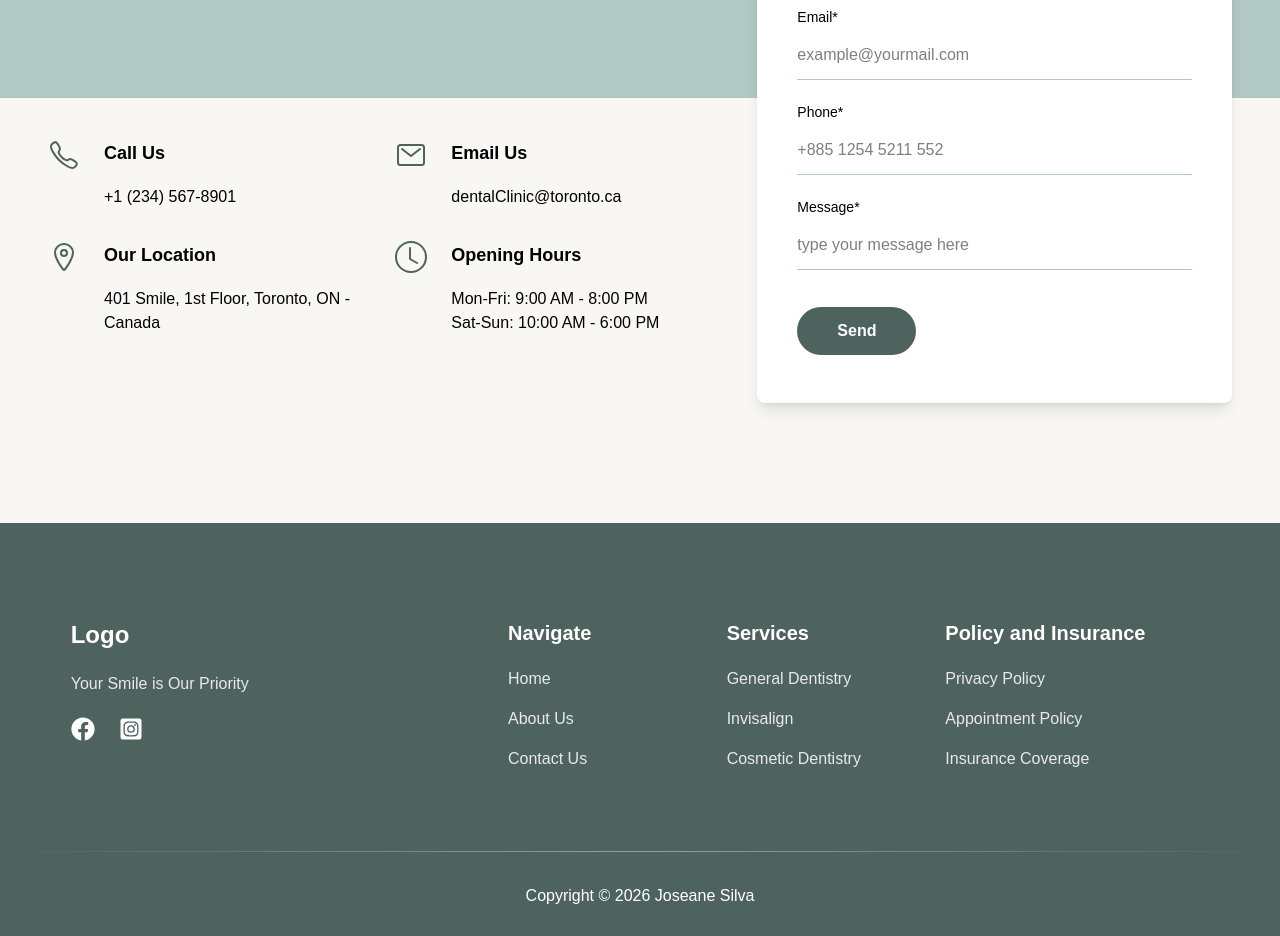
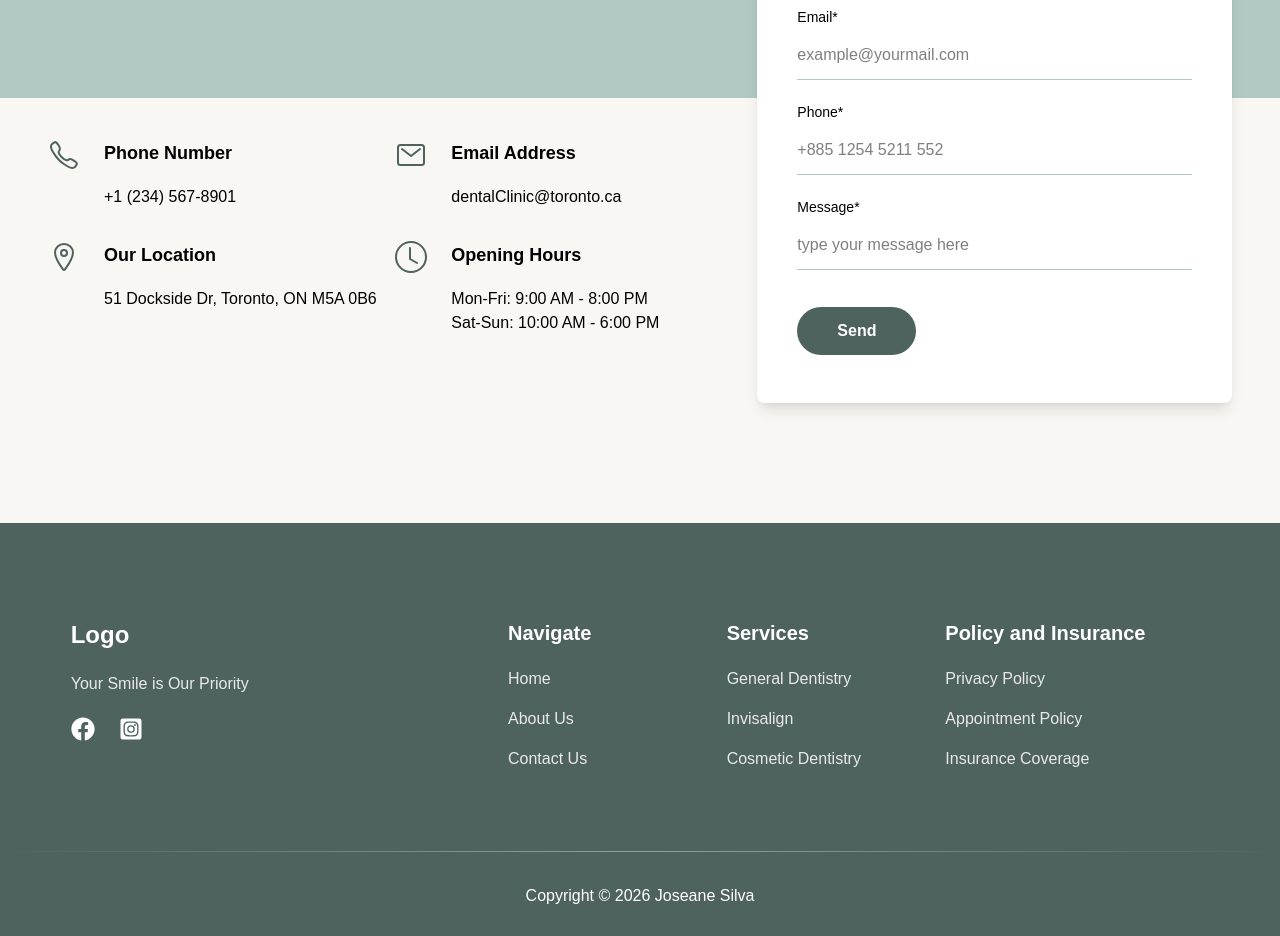
Before and after one commit to joseanemsilva/configurable-web-application, a Next.js app in the folder dental-clinic/: page / in a window 1280 px wide. Shown: the part 4060-4996 px from the top of the page. Built offline with nearby package versions, Linux system fonts and the light colour scheme.

Commit message:
Update contact contact-us page content
- Create a new MapSection component to display the map on the contact-us page
- Include GoogleMaps API to display the business location
- Update the contact-us page to include the new MapSection component

```diff
--- a/dental-clinic/package.json
+++ b/dental-clinic/package.json
@@ -9,6 +9,7 @@
     "lint": "eslint"
   },
   "dependencies": {
+    "@next/third-parties": "^16.1.6",
     "next": "16.1.6",
     "react": "19.2.3",
     "react-dom": "19.2.3",
--- a/dental-clinic/src/app/contact-us/page.tsx
+++ b/dental-clinic/src/app/contact-us/page.tsx
@@ -1,9 +1,11 @@
-
+import Contact from "@/components/Contact/Contact";
+import MapSection from "@/components/Contact/MapSection";
 
 export default function ContactUsPage() {
     return (
         <main>
-            <h2> Contact Us </h2>
+            <Contact />
+            <MapSection />
         </main>
     );
 }
--- a/dental-clinic/src/components/Contact/Contact.tsx
+++ b/dental-clinic/src/components/Contact/Contact.tsx
@@ -14,20 +14,20 @@ const contents: ContentType[] = [
     {
         id: 1,
         icon: <IoCallOutline />,
-        title: 'Call Us',
+        title: 'Phone Number',
         paragraph: '+1 (234) 567-8901'
     },
     {
         id: 2,
         icon: <IoMailOutline />,
-        title: 'Email Us',
+        title: 'Email Address',
         paragraph: 'dentalClinic@toronto.ca'
     },
     {
         id: 4,
         icon: <IoLocationOutline />,
         title: 'Our Location',
-        paragraph: '401 Smile, 1st Floor, Toronto, ON - Canada'
+        paragraph: '51 Dockside Dr, Toronto, ON M5A 0B6'
     },
     {
         id: 3,
--- /dev/null
+++ b/dental-clinic/src/components/Contact/MapSection.tsx
@@ -0,0 +1,27 @@
+import SectionTitle from "../Common/SectionTitle";
+import { GoogleMapsEmbed } from '@next/third-parties/google'
+
+const MapSection: React.FC = () => {
+    const apiKey = process.env.NEXT_PUBLIC_API_GOOGLE || ' ';
+    return (
+        <section className="bg-accent1 text-white sm:px-10 lg:py-20 md:py-32 pt-16 pb-5">
+            <SectionTitle
+                title="Find Us on Google Maps"
+                paragraph="We are conveniently located in the heart of Toronto, making it easy for you to access our dental services. Our clinic is situated at 51 Dockside Dr, Toronto, ON M5A 0B6, just a short distance from major public transportation routes and parking facilities."
+                width="75%"
+                center
+            />
+            <div className="container flex justify-center  mx-auto p-4 mb-8 w-100%">
+                <GoogleMapsEmbed
+                    apiKey={apiKey}
+                    height={400}
+                    width={900}
+                    mode="place"
+                    q="George Brown College - Waterfront Campus 51 Dockside Dr, Toronto, ON M5A 0B6"
+                />
+            </div>
+        </section>
+    );
+};
+
+export default MapSection;
--- a/dental-clinic/src/components/Services/Heading.tsx
+++ b/dental-clinic/src/components/Services/Heading.tsx
@@ -2,16 +2,13 @@ import SectionTitle from "../Common/SectionTitle";
 
 const Heading: React.FC = () => {
     return (
-        <section className="bg-accent2 text-white sm:px-10 lg:py-20 md:py-32 pt-16 pb-5">
+        <section className="bg-accent2 sm:px-10 lg:py-20 md:py-32 pt-16 pb-5">
                 <SectionTitle
                     title="Our Services"
                     paragraph="We offer a wide range of dental services to meet all your oral health needs. From routine check-ups and cleanings to advanced cosmetic and restorative procedures, our experienced team is dedicated to providing personalized care in a comfortable environment."
                     width="75%"
                     center
                 />
-
-                {/* Add service cards or descriptions here */}
-
         </section>
     );
 }
```
Also changed, not shown: 1 other file (tests, documents, lock files or other folders).
